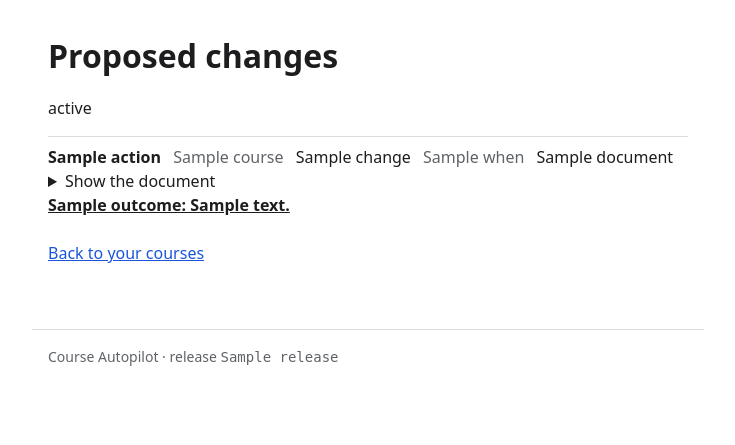
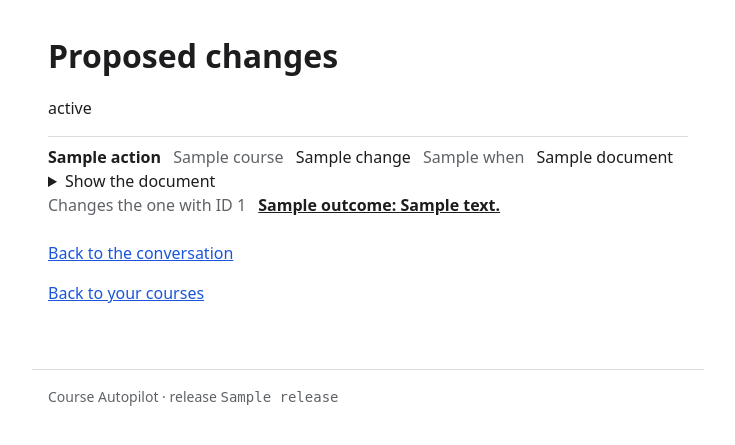
Before and after one commit to Shreyas191/OSPSD-Team-3, a FastAPI app: template src/course_web/src/course_web/templates/proposal.html in a window 1280 px wide. Shown: the top 445 px of the page, without its empty margins (272-1007 px from the left). Run offline with FastAPI, Linux system fonts and the light colour scheme; the template is opened without the code that fills it: most values are stand-ins (such as "Sample title", 1, 10 or a date in 2020).

Commit message:
Fix the review of #131: end time zone, stuck runs, replace before reject, agent 401
- Show an event's end in the start's offset, which the label names.
- Offer to run an executing proposal again; while the run is live, say to wait.
- Make the proposal of kept changes before rejecting the old one, in the same
  conversation; if the reject fails, show the new one and say the old is open.
- A 401 from the agent side shows the assistant as unavailable; only the API
  refusing the session signs the person out.
- A made-up keep value gets an error page; update and delete rows show the
  target's ID.

Part of #95.

```diff
--- a/src/course_web/src/course_web/app.py
+++ b/src/course_web/src/course_web/app.py
@@ -23,7 +23,7 @@ from collections.abc import AsyncIterator, Awaitable, Callable
 from contextlib import asynccontextmanager
 from pathlib import Path
 from typing import Annotated, Any
-from urllib.parse import urlsplit
+from urllib.parse import urlencode, urlsplit
 
 import httpx
 from fastapi import Depends, FastAPI, Form, Request, Response
@@ -652,6 +652,10 @@ NOTICES = {
     "try again later.",
     "none_kept": "You unchecked every change, so the proposal was rejected. Nothing was changed.",
     "settled": "Thanks. That change is recorded.",
+    "kept_old_open": "Here are the changes you kept. Nothing has been approved yet. The "
+    "earlier proposal couldn't be rejected, so it's still open: approve only this one.",
+    "running": "The changes are still being made. Wait a few minutes, reload this page, and "
+    "run them again if it hasn't finished.",
 }
 
 # A turn the agent service refused: what the person sees above the message box.
@@ -664,6 +668,16 @@ TURN_ERRORS = {
     "Autopilot's access.",
 }
 UNAVAILABLE = "The assistant isn't available right now. Your courses and approvals still work."
+
+
+def _turn_refused(e: BackendError) -> tuple[str, int]:
+    """Return what to tell the person about a turn the agent side refused, and the status."""
+    if e.status == 401:  # noqa: PLR2004 (HTTP status)
+        # The agent side refused the turn's token, not the session, which the API had just
+        # accepted (clock skew, a misconfiguration): the person stays signed in.
+        return UNAVAILABLE, 503
+    message = TURN_ERRORS.get(e.code) or (UNAVAILABLE if e.status >= 500 else e.message)  # noqa: PLR2004
+    return message or UNAVAILABLE, e.status
 
 
 def _valid_id(value: str) -> bool:
@@ -764,22 +778,30 @@ def send_message(  # noqa: PLR0911 (each way a turn can end)
         return again(f"Write a message of 1 to {MAX_MESSAGE_CHARACTERS} characters.", 400)
     try:
         # A fresh agent token for this turn: it ends with the session, and in 5 minutes.
-        agent.take_turn(api.agent_token(token), conversation_id, text)
+        agent_token = api.agent_token(token)
     except BackendError as e:
-        if e.status == 401:  # noqa: PLR2004 (HTTP status)
-            return backend_error_page(request, e)
+        return backend_error_page(request, e)  # the API refused the session itself: sign in
+    try:
+        agent.take_turn(agent_token, conversation_id, text)
+    except BackendError as e:
         if e.status == 404:  # noqa: PLR2004 (HTTP status)
             return _not_found(request, "conversation")
-        message = TURN_ERRORS.get(e.code) or (UNAVAILABLE if e.status >= 500 else e.message)  # noqa: PLR2004
-        return again(message or UNAVAILABLE, e.status)
+        return again(*_turn_refused(e))
     # The reply is stored with the conversation; showing it from there keeps reloads safe.
     return RedirectResponse(f"/chat/{conversation_id}", status_code=303)
+
+
+def _proposal_url(proposal_id: str, notice: str = "", conversation: str = "") -> str:
+    """Return a proposal page's address, keeping the conversation it came from."""
+    query = {k: v for k, v in (("notice", notice), ("conversation", conversation)) if v}
+    return f"/proposals/{proposal_id}" + (f"?{urlencode(query)}" if query else "")
 
 
 def _proposal_page(
     request: Request,
     proposal: Proposal,
     notice: str = "",
+    conversation: str = "",
     status_code: int = 200,
 ) -> HTMLResponse:
     return render(
@@ -790,6 +812,7 @@ def _proposal_page(
             "changes": change_views(proposal.changes, proposal.outcomes),
             "status_text": STATUSES.get(proposal.status, proposal.status),
             "notice": notice,
+            "conversation": conversation,
             "signed_in": True,
         },
         status_code=status_code,
@@ -821,8 +844,17 @@ def _proposal_session(request: Request, proposal_id: str) -> tuple[Api, str] | R
 
 
 @app.get("/proposals/{proposal_id}", response_model=None)
-def proposal_page(request: Request, proposal_id: str, notice: str = "") -> Response:
-    """Show every proposed change exactly as stored, its outcome, and what to do next."""
+def proposal_page(
+    request: Request,
+    proposal_id: str,
+    notice: str = "",
+    conversation: str = "",
+) -> Response:
+    """Show every proposed change exactly as stored, its outcome, and what to do next.
+
+    ``conversation`` is the chat the person came from (the API's proposal doesn't name it): it
+    links back there, and a proposal made from kept changes joins the same conversation.
+    """
     session = _proposal_session(request, proposal_id)
     if isinstance(session, Response):
         return session
@@ -831,28 +863,41 @@ def proposal_page(request: Request, proposal_id: str, notice: str = "") -> Respo
         proposal = api.proposal(token, proposal_id)
     except BackendError as e:
         return _proposal_error(request, e, proposal_id)
-    return _proposal_page(request, proposal, NOTICES.get(notice, ""))
+    conversation = conversation if _valid_id(conversation) else ""
+    return _proposal_page(request, proposal, NOTICES.get(notice, ""), conversation)
 
 
 @app.post("/proposals/{proposal_id}/approve", response_model=None)
-def approve(
+def approve(  # noqa: PLR0911 (each outcome of approving)
     request: Request,
     proposal_id: str,
     _csrf: CheckedForm,
     changes_hash: Annotated[str, Form()] = "",
-    keep: Annotated[list[int] | None, Form()] = None,
+    keep: Annotated[list[str] | None, Form()] = None,
+    conversation_id: Annotated[str, Form()] = "",
 ) -> Response:
     """Approve exactly the changes the page showed, and make them; or drop unchecked ones.
 
     If every change is still checked, the proposal is approved with the hash of the content
     the page showed (the API refuses any other) and then run. If some were unchecked,
     nothing is approved: this proposal is rejected and a new one with the kept changes is
-    shown for review, so the person approves exactly what will happen (S1, step 6).
+    shown for review, so the person approves exactly what will happen (S1, step 6). The new
+    one is made before this one is rejected, so a failure leaves the person's proposal as it was.
     """
     session = _proposal_session(request, proposal_id)
     if isinstance(session, Response):
         return session
     api, token = session
+    if not all(k.isdigit() for k in keep or []):
+        return error_page(
+            request,
+            400,
+            "That form wasn't one of ours",
+            "Nothing was approved. Go back to the proposal and try again.",
+            back=f"/proposals/{proposal_id}",
+            back_label="Back to the proposal",
+        )
+    conversation = conversation_id if _valid_id(conversation_id) else ""
     try:
         proposal = api.proposal(token, proposal_id)
         if proposal.changes_hash != changes_hash:
@@ -864,21 +909,27 @@ def approve(
                 back=f"/proposals/{proposal_id}",
                 back_label="Back to the proposal",
             )
-        kept = sorted({i for i in keep or [] if 0 <= i < len(proposal.changes)})
+        kept = sorted({int(k) for k in keep or [] if int(k) < len(proposal.changes)})
+        if not kept:
+            api.reject(token, proposal_id)
+            return RedirectResponse(
+                _proposal_url(proposal_id, "none_kept", conversation),
+                status_code=303,
+            )
         if len(kept) < len(proposal.changes):
-            api.reject(token, proposal_id)
-            if not kept:
-                return RedirectResponse(
-                    f"/proposals/{proposal_id}?notice=none_kept",
-                    status_code=303,
-                )
-            new = api.create_proposal(token, [proposal.changes[i] for i in kept])
-            return RedirectResponse(f"/proposals/{new.id}?notice=kept", status_code=303)
+            changes = [proposal.changes[i] for i in kept]
+            new = api.create_proposal(token, changes, conversation or None)
+            notice = "kept"
+            try:
+                api.reject(token, proposal_id)
+            except BackendError:
+                notice = "kept_old_open"  # the new one exists: show it, and say so
+            return RedirectResponse(_proposal_url(new.id, notice, conversation), status_code=303)
         api.approve(token, proposal_id, changes_hash)
         api.execute(token, proposal_id)
     except BackendError as e:
         return _proposal_error(request, e, proposal_id)
-    return RedirectResponse(f"/proposals/{proposal_id}", status_code=303)
+    return RedirectResponse(_proposal_url(proposal_id, conversation=conversation), status_code=303)
 
 
 @app.post("/proposals/{proposal_id}/reject", response_model=None)
@@ -895,9 +946,20 @@ def reject(request: Request, proposal_id: str, _csrf: CheckedForm) -> Response:
     return RedirectResponse(f"/proposals/{proposal_id}", status_code=303)
 
 
+def _still_running(api: Api, token: str, proposal_id: str) -> bool:
+    try:
+        return api.proposal(token, proposal_id).status == "executing"
+    except BackendError:
+        return False
+
+
 @app.post("/proposals/{proposal_id}/execute", response_model=None)
 def execute(request: Request, proposal_id: str, _csrf: CheckedForm) -> Response:
-    """Make an approved proposal's changes, or retry the ones that failed."""
+    """Make an approved proposal's changes, retry failed ones, or take over a stopped run.
+
+    A proposal left ``executing`` by a run that stopped can run again once the API sees the run
+    has been silent long enough; until then the API answers 409, and the page says to wait.
+    """
     session = _proposal_session(request, proposal_id)
     if isinstance(session, Response):
         return session
@@ -905,6 +967,8 @@ def execute(request: Request, proposal_id: str, _csrf: CheckedForm) -> Response:
     try:
         api.execute(token, proposal_id)
     except BackendError as e:
+        if e.status == 409 and _still_running(api, token, proposal_id):  # noqa: PLR2004
+            return RedirectResponse(_proposal_url(proposal_id, "running"), status_code=303)
         return _proposal_error(request, e, proposal_id)
     return RedirectResponse(f"/proposals/{proposal_id}", status_code=303)
 
--- a/src/course_web/src/course_web/templates/_change.html
+++ b/src/course_web/src/course_web/templates/_change.html
@@ -4,5 +4,5 @@
 {% if c.when %}<span class="when">{{ c.when }}</span>{% endif %}
 {% if c.document %}<span class="title">{{ c.document }}</span>
 <details><summary>Show the document</summary><pre class="document">{{ c.content }}</pre></details>{% endif %}
-{% if c.record_id and not c.title %}<span class="detail">One that Course Autopilot created ({{ c.record_id }})</span>{% endif %}
+{% if c.record_id %}<span class="detail">{% if c.title %}Changes{% else %}Removes{% endif %} the one with ID {{ c.record_id }}</span>{% endif %}
 {% if c.outcome %}<span class="outcome {{ c.outcome_status }}">{{ c.outcome }}{% if c.detail %}: {{ c.detail }}{% endif %}</span>{% endif %}
--- a/src/course_web/src/course_web/templates/chat.html
+++ b/src/course_web/src/course_web/templates/chat.html
@@ -12,7 +12,7 @@ never changes anything by itself: you approve each change set first.</p>
     <span class="who">{% if e.role == "student" %}You{% else %}Assistant{% endif %}</span>
     {# Shown as text: the reply can't add links, markup or anything that loads. #}
     <p class="said">{{ e.text }}</p>
-    {% if e.proposal_id %}<p><a href="/proposals/{{ e.proposal_id }}">Review the proposed changes</a></p>{% endif %}
+    {% if e.proposal_id %}<p><a href="/proposals/{{ e.proposal_id }}?conversation={{ conversation_id }}">Review the proposed changes</a></p>{% endif %}
   </li>
   {% endfor %}
 </ol>
--- a/src/course_web/src/course_web/templates/proposal.html
+++ b/src/course_web/src/course_web/templates/proposal.html
@@ -9,6 +9,7 @@
 <form method="post" action="/proposals/{{ proposal.id }}/approve" data-busy="Making the changes… this can take a minute.">
   <input type="hidden" name="csrf_token" value="{{ csrf_token }}">
   <input type="hidden" name="changes_hash" value="{{ proposal.changes_hash }}">
+  <input type="hidden" name="conversation_id" value="{{ conversation }}">
   <p>Uncheck any change you don't want. If you uncheck some, you'll review the rest once more
   before anything happens.</p>
   <ul class="changes">
@@ -41,14 +42,15 @@
   </li>
   {% endfor %}
 </ul>
-{% if proposal.status in ["approved", "failed"] %}
+{% if proposal.status in ["approved", "failed", "executing"] %}
 <form method="post" action="/proposals/{{ proposal.id }}/execute" data-busy="Making the changes… this can take a minute.">
   <input type="hidden" name="csrf_token" value="{{ csrf_token }}">
-  <p><button type="submit">{% if proposal.status == "approved" %}Make these changes{% else %}Try the changes that weren't made again{% endif %}</button>
+  <p><button type="submit">{% if proposal.status == "approved" %}Make these changes{% elif proposal.status == "executing" %}Run them again{% else %}Try the changes that weren't made again{% endif %}</button>
   <span class="busy" aria-live="polite"></span></p>
 </form>
 {% endif %}
 {% endif %}
+{% if conversation %}<p><a href="/chat/{{ conversation }}">Back to the conversation</a></p>{% endif %}
 <p><a href="/">Back to your courses</a></p>
 <script src="/static/busy.js"></script>
 {% endblock %}
```
Also changed, not shown: src/course_web/src/course_web/backend.py (+11 -3 lines), src/course_web/src/course_web/views.py (+6 -1 lines), src/course_web/tests/test_chat.py (+37 -1 lines), src/course_web/tests/test_proposals.py (+156 -0 lines), src/course_web/README.md.
